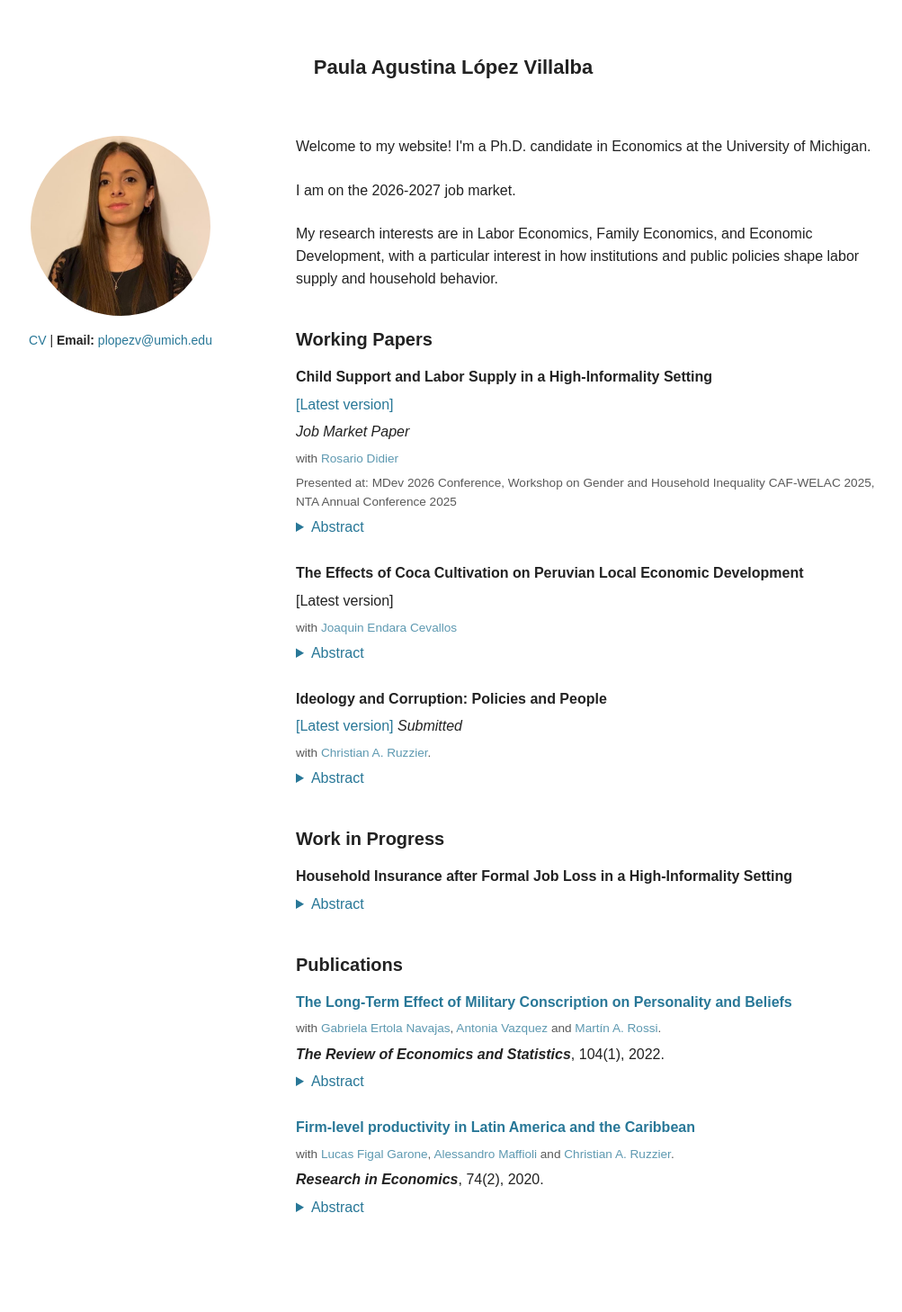
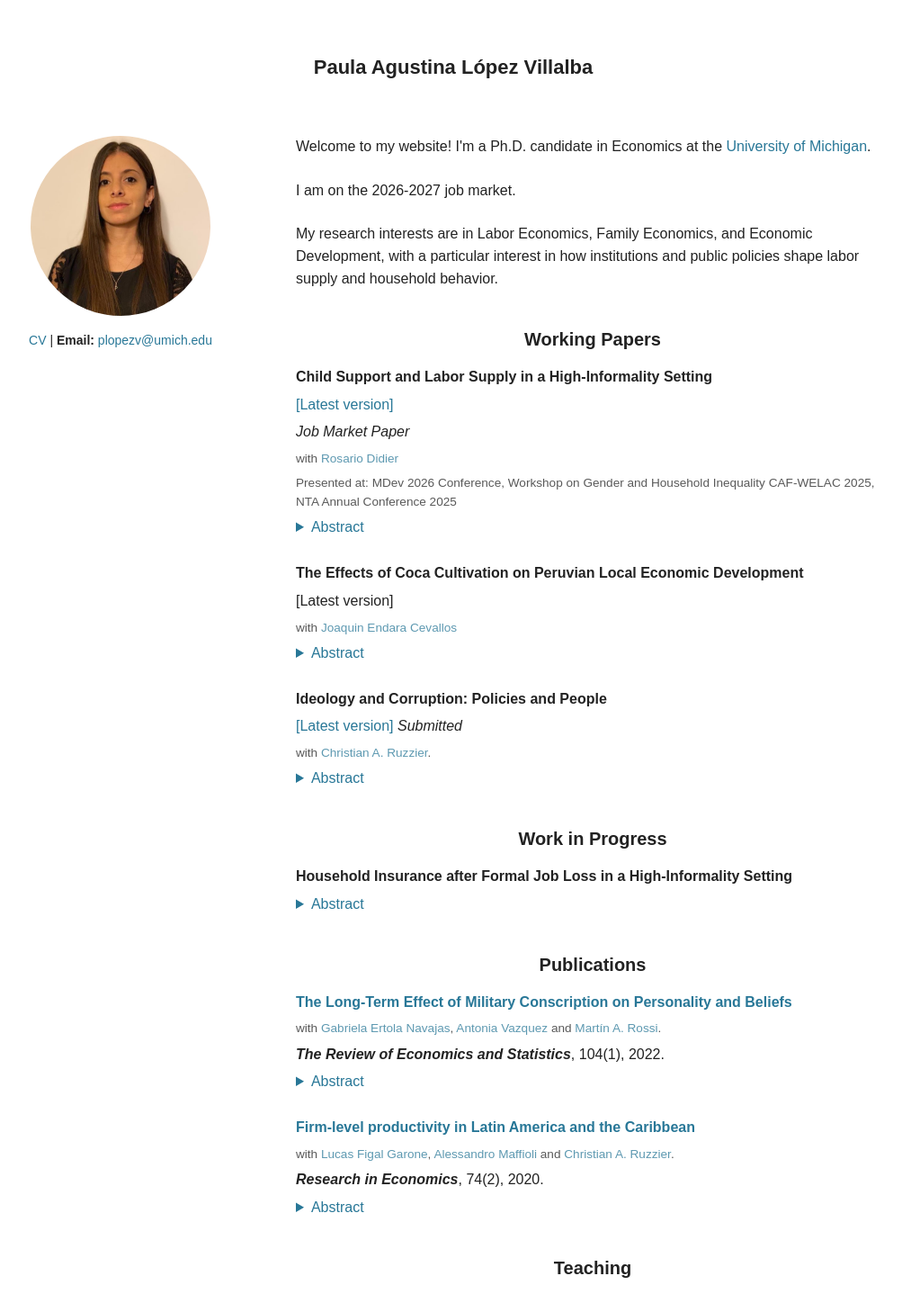
Before and after one commit to paulalopezv/Site, a Next.js app: page / in a window 1280 px wide. Shown: the top 1458 px of the page at 90% size, without its empty margins (136-1139 px from the left). Built offline with nearby package versions, Linux system fonts and the light colour scheme.

Commit message:
Center section headings, add Teaching section, link UMich econ dept
Co-Authored-By: Claude Sonnet 5 <noreply@anthropic.com>

```diff
--- a/app/globals.css
+++ b/app/globals.css
@@ -30,7 +30,7 @@ h1 { margin: 0; font-size: 1.375rem; line-height: 1.4; font-weight: 700; }
 .academic-content { min-width: 0; }
 .introduction { max-width: 660px; margin: 0 auto; }
 .research-section { max-width: 660px; margin: 40px auto 0; }
-.research-section h2 { margin: 0 0 16px; font-size: 1.25rem; line-height: 1.4; font-weight: 700; }
+.research-section h2 { margin: 0 0 16px; font-size: 1.25rem; line-height: 1.4; font-weight: 700; text-align: center; }
 .publication h3 { margin: 0 0 6px; font-size: 1rem; line-height: 1.55; font-weight: 700; }
 .publication p { margin: 0 0 6px; }
 .publication p.meta { font-size: 0.85rem; opacity: 0.75; }
--- a/app/page.tsx
+++ b/app/page.tsx
@@ -16,8 +16,8 @@ export default function Home() {
       <div className="academic-content">
       <section className="introduction" aria-label="About me">
         <p>
-          Welcome to my website! I&apos;m a Ph.D. candidate in Economics at the
-          University of Michigan.
+          Welcome to my website! I&apos;m a Ph.D. candidate in Economics at the{" "}
+          <a href="https://lsa.umich.edu/econ">University of Michigan</a>.
         </p>
         <p>I am on the 2026-2027 job market.</p>
         <p>
@@ -113,6 +113,9 @@ export default function Home() {
           </details>
         </article>
       </section>
+      <section className="research-section" aria-labelledby="teaching">
+        <h2 id="teaching">Teaching</h2>
+      </section>
       </div>
       </div>
     </main>
```
